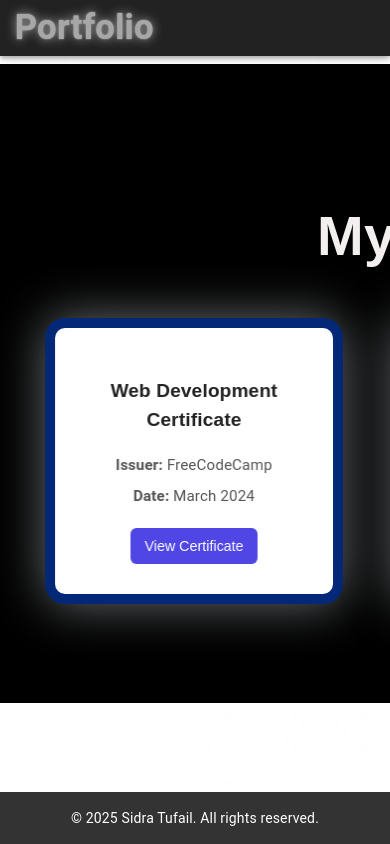
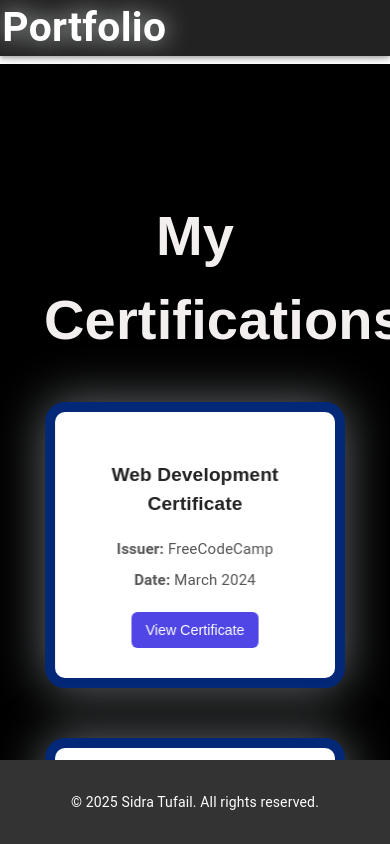
Before and after one commit to sidi-125/file-4, a React (Create React App) app: page /Certifications in a window 390 px wide. Built offline with nearby package versions, Linux system fonts and the light colour scheme; some icons are missing.

Commit message:
Updated layout with responsive design

```diff
--- a/src/Layout.css
+++ /dev/null
@@ -1,9 +0,0 @@
-
-
-.blink-shadow {
-  font-size: 40px;
-  font-weight: 700;
-  color: #fff;
-  text-shadow: 0 0 2px #ffffff, 0 0 10px #ffffff;
-  animation: blinkZoom 1.5s infinite ease-in-out;
-}
--- a/src/Layout.jsx
+++ b/src/Layout.jsx
@@ -2,7 +2,7 @@ import React, { useState } from 'react';
 import { Outlet, Link } from 'react-router-dom';
 import { AppBar, Toolbar, IconButton, Typography, Drawer, List, ListItem, ListItemText, Box, CssBaseline } from '@mui/material';
 import MenuIcon from '@mui/icons-material/Menu';
-import './Layout.css'
+
 const drawerWidth = 180;
 
 const Layout = () => {
@@ -26,8 +26,8 @@ const Layout = () => {
               color: 'white',
               fontWeight: 'bold',
               '&:hover': {
-                backgroundColor: '#444',
-                color: '#00ffff', // Hover color
+                backgroundColor: '#555',
+                color: '#00ffff',
               },
               textAlign: 'center',
             }}
@@ -52,7 +52,27 @@ const Layout = () => {
       {/* Header */}
       <AppBar position="fixed" sx={{ backgroundColor: '#222', zIndex: (theme) => theme.zIndex.drawer + 1 }}>
         <Toolbar sx={{ justifyContent: 'space-between' }}>
-          <Typography variant="h4" className="blink-shadow" sx={{ fontWeight: 700 }}>
+          <Typography
+            variant="h4"
+            sx={{
+              fontWeight: 700,
+              animation: 'blinkZoom 1s infinite', // Blink aur zoom-in/out effect
+              '@keyframes blinkZoom': {
+                '0%': {
+                  transform: 'scale(1)',
+                  textShadow: '0 0 10px rgba(245, 248, 248, 0.8)',
+                },
+                '50%': {
+                  transform: 'scale(1.2)', // Zoom-in effect
+                  textShadow: '0 0 20px rgba(245, 250, 250, 0.8)',
+                },
+                '100%': {
+                  transform: 'scale(1)', // Zoom-out effect
+                  textShadow: '0 0 10px rgba(245, 252, 252, 0.8)',
+                },
+              },
+            }}
+          >
             Portfolio
           </Typography>
           <IconButton
@@ -106,14 +126,17 @@ const Layout = () => {
   component="main"
   sx={{
     flexGrow: 1,
-          p: 3,
+    p: 3, // Padding ko adjust kiya gaya
     width: { sm: `calc(100% - ${drawerWidth}px)` },
-          mt: 8,
-          backgroundColor: 'black'
+    mt: 8, // Header ke neeche space chhoda gaya
+    backgroundColor: 'black',
+    minHeight: 'calc(100vh - 160px)', // Total screen height se header aur footer ka height minus kiya gaya
+    overflow: 'auto', // Agar content bohot lamba ho toh scroll bar show hoga
   }}
 >
   <Outlet />
 </Box>
+
 
       {/* Footer */}
       <Box
@@ -125,7 +148,7 @@ const Layout = () => {
           backgroundColor: '#333',
           color: 'white',
           textAlign: 'center',
-          p: 2,
+          p: 4,
           zIndex: 10,
         }}
       >
```
Lines whose indentation alone changed are shown as unchanged.
